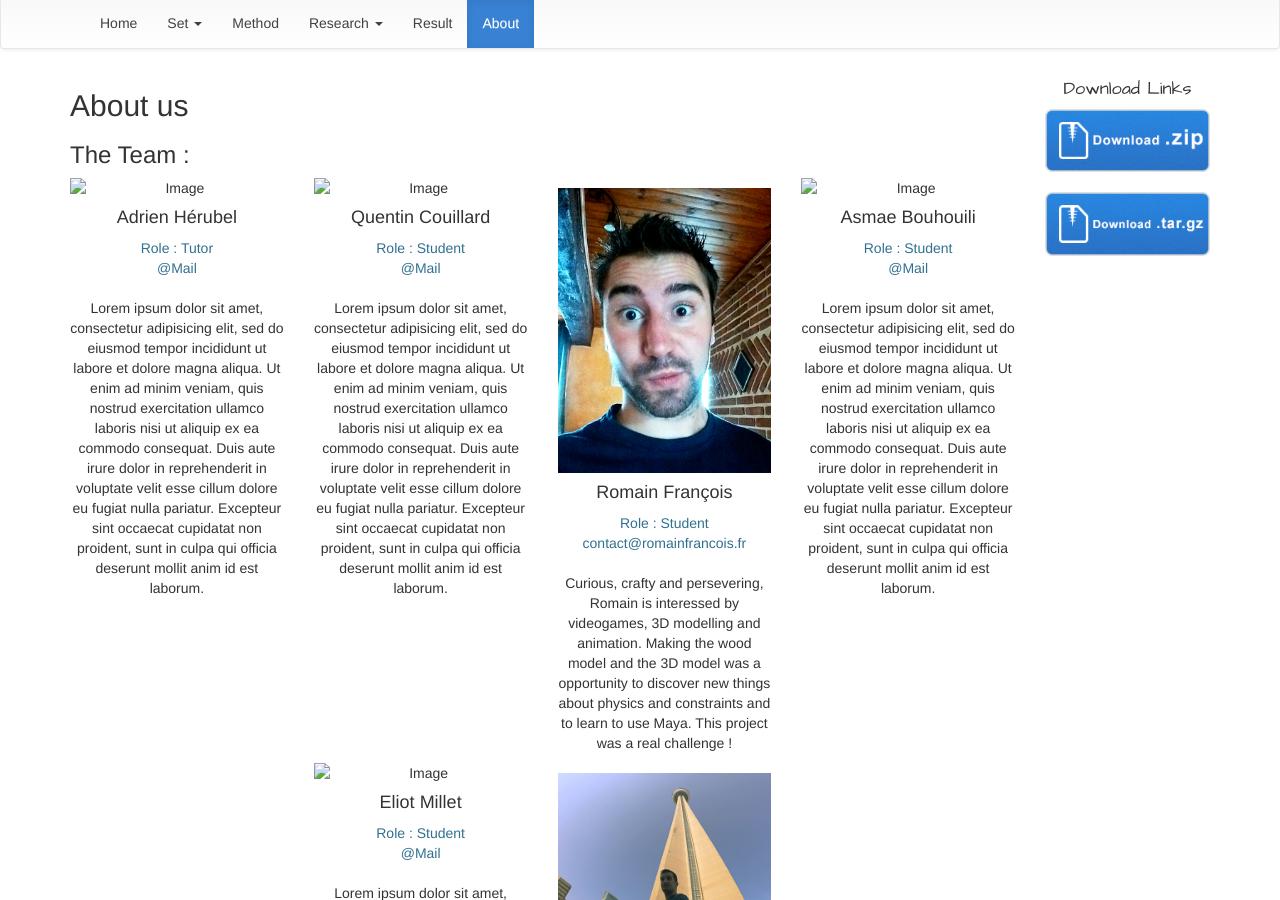
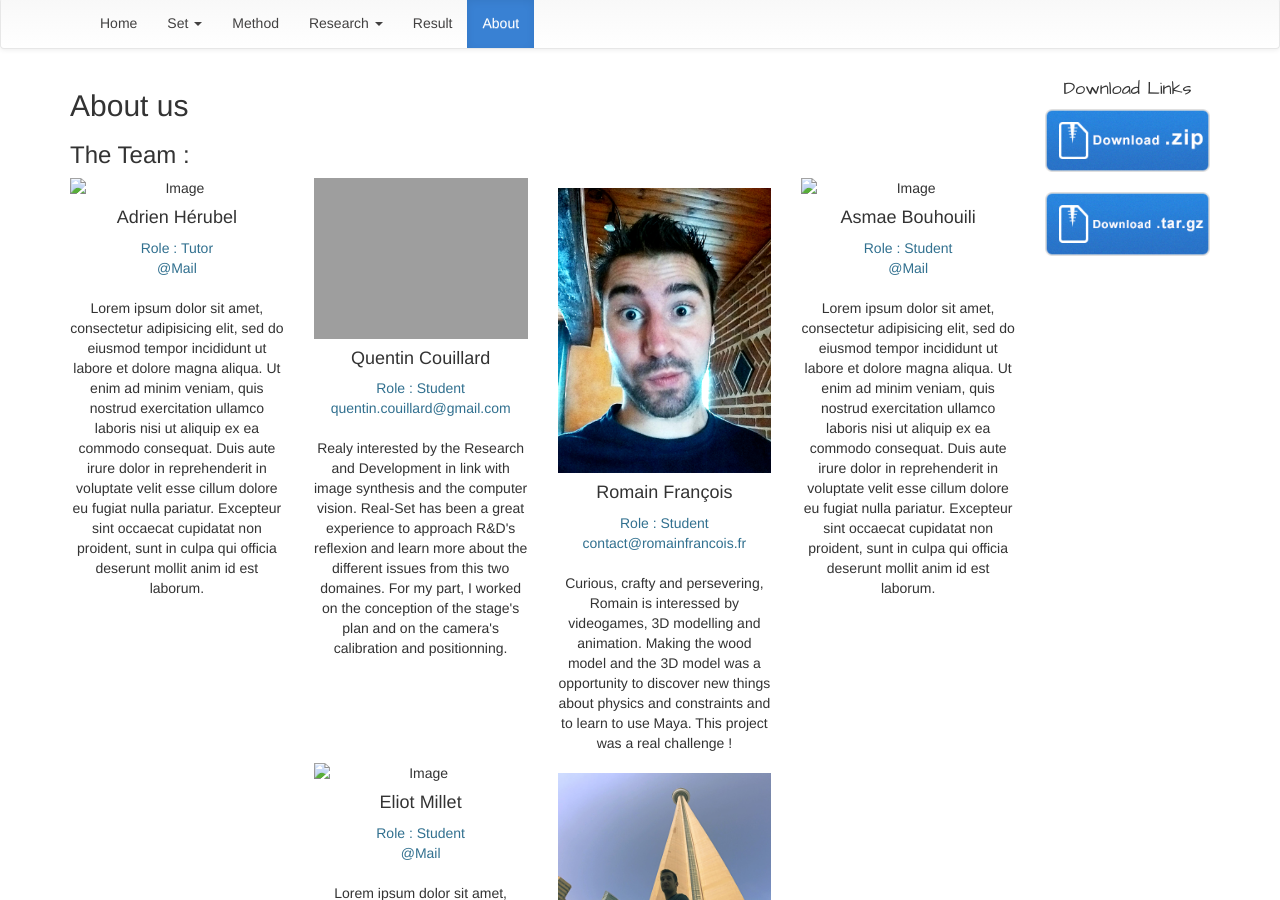
Before and after one commit to Alvyre/Real-Set, a Jekyll site: the page built from pages/about.html, in a window 1280 px wide and 900 px high, scrolled down 237 px. Built offline with Jekyll 4.4.1, drawn with Linux system fonts in a browser that asks for light colours; nearby versions of some CDN libraries.

Commit message:
Edit profil Quentin C

```diff
--- a/pages/about.html
+++ b/pages/about.html
@@ -24,16 +24,13 @@ permalink: /About/
 			</div>
 
 			<div class="col-xs-3 col-sm-3 col-md-3 col-lg-3 text-center">
-				<img src="#" class="img-responsive" alt="Image">
+				<img src="{{site.url}}/assets/images/about/QuentinC.png" class="img-responsive" alt="Image">
 				<h4 class="text-center">Quentin Couillard</h4>
 				<span class="text-info">Role : Student</span><br/>
-				<span class="text-info">@Mail</span><br/><br/>
-				<p>Lorem ipsum dolor sit amet, consectetur adipisicing elit, sed do eiusmod
-					tempor incididunt ut labore et dolore magna aliqua. Ut enim ad minim veniam,
-					quis nostrud exercitation ullamco laboris nisi ut aliquip ex ea commodo
-					consequat. Duis aute irure dolor in reprehenderit in voluptate velit esse
-					cillum dolore eu fugiat nulla pariatur. Excepteur sint occaecat cupidatat non
-					proident, sunt in culpa qui officia deserunt mollit anim id est laborum.
+				<span class="text-info">quentin.couillard@gmail.com</span><br/><br/>
+				<p>Realy interested by the Research and Development in link with image synthesis and the computer vision.
+				Real-Set has been a great experience to approach R&D's reflexion and learn more about the different issues from this two domaines.
+				For my part, I worked on the conception of the stage's plan and on the camera's calibration and positionning.
 				</p>
 
 			</div>
```
